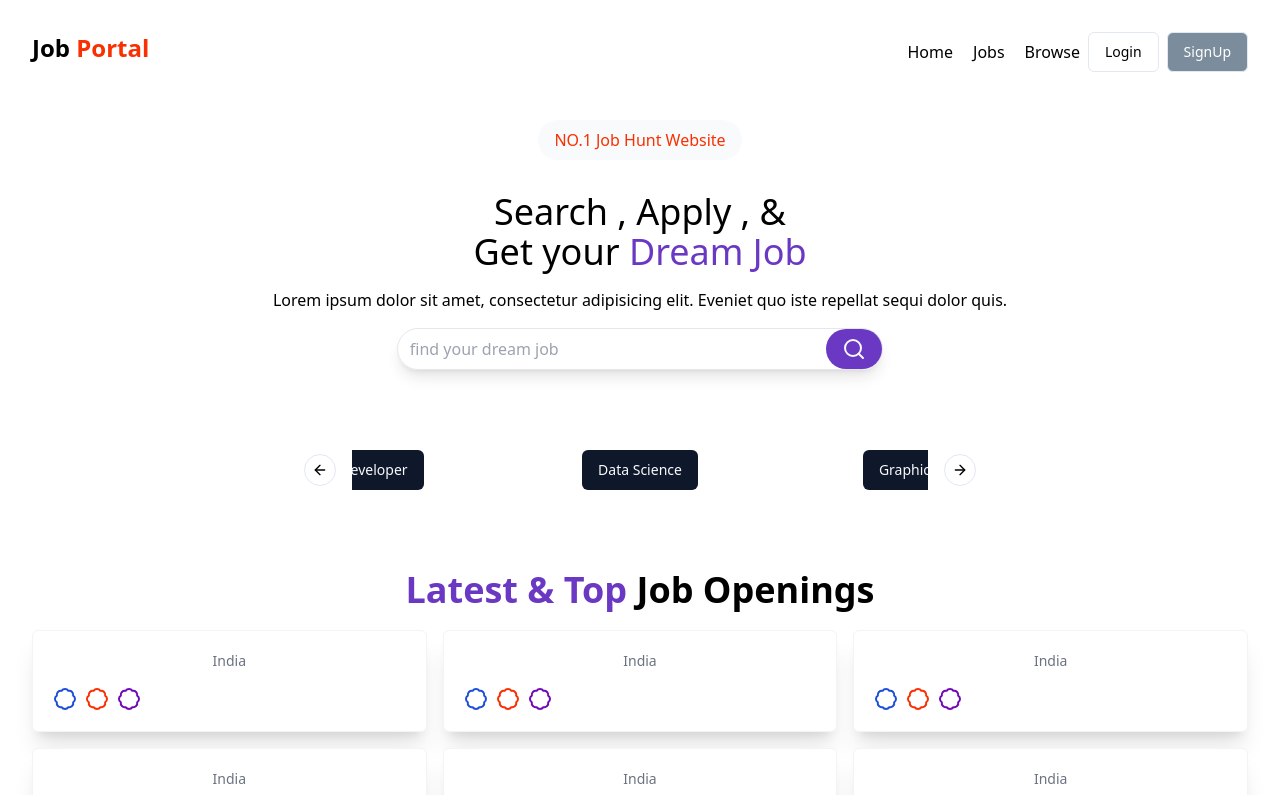
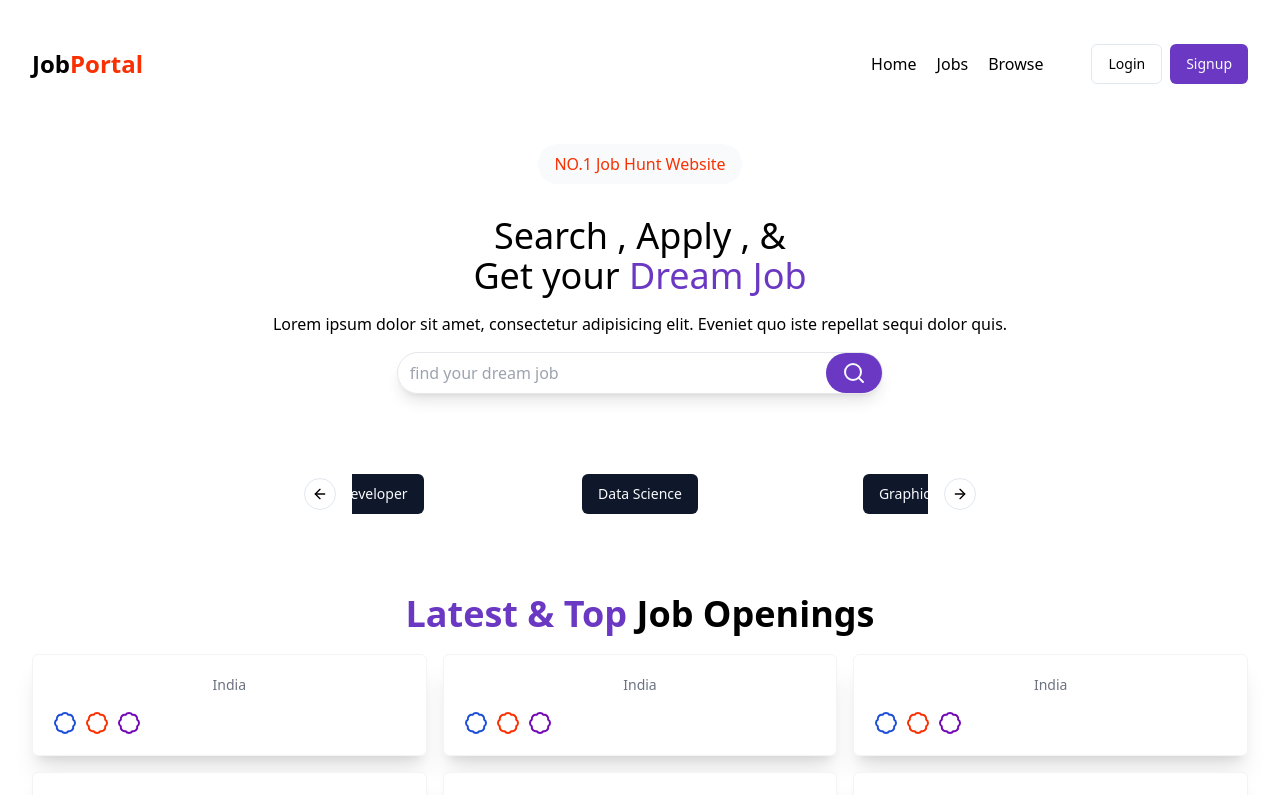
Before and after one commit to MgMorshed123/ClientCarrer, a React (Vite) app: page / in a window 1280 px wide. Shown: the top 795 px of the page. Built offline with nearby package versions, Linux system fonts and the light colour scheme.

Commit message:
creating job prtalo

```diff
--- a/src/App.jsx
+++ b/src/App.jsx
@@ -9,7 +9,7 @@ import Login from "./components/auth/Login/Login";
 import SignUp from "./components/auth/SignUp/SignUp";
 import Home from "./components/Home/Home";
 import { Toaster } from "./components/ui/sonner";
-import Jobs from "./components/Job/Jobs";
+import Jobs from "./components/Jobs/Jobs";
 // import { Home } from 'lucide-react'
 
 function App() {
--- a/src/components/auth/Login/Login.jsx
+++ b/src/components/auth/Login/Login.jsx
@@ -1,4 +1,4 @@
-import { setLoading } from "@/components/Redux/authSlice";
+import { setLoading, setUser } from "@/components/Redux/authSlice";
 import Navbar from "@/components/shared/Navbar";
 import { Button } from "@/components/ui/button";
 import { Input } from "@/components/ui/input";
@@ -38,6 +38,7 @@ const Login = () => {
         withCredentials: true,
       });
       if (res.data.success) {
+        dispatch(setUser(res.data.user));
         navigate("/");
         toast.success(res.data.message);
       }
--- a/src/components/shared/Navbar.jsx
+++ b/src/components/shared/Navbar.jsx
@@ -1,47 +1,127 @@
 import React from "react";
-import { useSelector } from "react-redux";
-import { Link } from "react-router-dom";
+import { useDispatch, useSelector } from "react-redux";
+import { Link, useNavigate } from "react-router-dom";
 import { Button } from "../ui/button";
-
+import { USER_API_END_POINT } from "../utils/constant";
+import { Popover, PopoverContent, PopoverTrigger } from "../ui/popover";
+import { Avatar, AvatarImage } from "../ui/avatar";
+import { LogOut, User2 } from "lucide-react";
+import { toast } from "sonner";
+import { Toaster } from "../ui/sonner";
+import axios from "axios";
+import { setUser } from "../Redux/authSlice";
 const Navbar = () => {
   const { user } = useSelector((state) => state.auth);
+  const dispatch = useDispatch();
+  const navigate = useNavigate();
 
-  console.log(user);
+  const logoutHandler = async () => {
+    try {
+      const res = await axios.get(`${USER_API_END_POINT}/logout`, {
+        withCredentials: true,
+      });
+      if (res.data.success) {
+        dispatch(setUser(null));
+        navigate("/");
+        Toaster.success(res.data.message);
+      }
+    } catch (error) {
+      console.log(error);
+      toast.error(error.response.data.message);
+    }
+  };
 
   return (
-    <div className="bg-white ">
-      <div className="flex align-item-center justify-between max-w-7xl">
-        <h1 className="text-2xl font-bold">
-          Job <span className="text-[#f83002]">Portal</span>
-        </h1>
-
-        <div className="flex items-center gap-2">
+    <div className="bg-white">
+      <div className="flex items-center justify-between mx-auto max-w-7xl h-16">
+        <div>
+          <h1 className="text-2xl font-bold">
+            Job<span className="text-[#F83002]">Portal</span>
+          </h1>
+        </div>
+        <div className="flex items-center gap-12">
           <ul className="flex font-medium items-center gap-5">
-            <Link to="/">Home</Link>
-            <Link to="/jobs">Jobs</Link>
-            <Link to="/browse">Browse</Link>
+            {user && user.role === "recruiter" ? (
+              <>
+                <li>
+                  <Link to="/admin/companies">Companies</Link>
+                </li>
+                <li>
+                  <Link to="/admin/jobs">Jobs</Link>
+                </li>
+              </>
+            ) : (
+              <>
+                <li>
+                  <Link to="/">Home</Link>
+                </li>
+                <li>
+                  <Link to="/jobs">Jobs</Link>
+                </li>
+                <li>
+                  <Link to="/browse">Browse</Link>
+                </li>
+              </>
+            )}
           </ul>
-
           {!user ? (
-            <>
+            <div className="flex items-center gap-2">
               <Link to="/login">
                 <Button variant="outline">Login</Button>
               </Link>
               <Link to="/signup">
-                <Button
-                  className="text-white bg-[#38526aa8] hover:bg-[#3d386a]"
-                  variant="outline"
-                >
-                  SignUp
+                <Button className="bg-[#6A38C2] hover:bg-[#5b30a6]">
+                  Signup
                 </Button>
               </Link>
-            </>
+            </div>
           ) : (
-            <div>
-              <span>Welcome, {user.name}</span>{" "}
-              {/* Assuming user has a name property */}
-              <Button variant="link">LogOut</Button>
-            </div>
+            <Popover>
+              <PopoverTrigger asChild>
+                <Avatar className="cursor-pointer">
+                  <AvatarImage
+                    src={user?.profile?.profilePhoto}
+                    alt="@shadcn"
+                  />
+                </Avatar>
+              </PopoverTrigger>
+              <PopoverContent className="w-80">
+                <div className="">
+                  <div className="flex gap-2 space-y-2">
+                    <Avatar className="cursor-pointer">
+                      <AvatarImage
+                        src={user?.profile?.profilePhoto}
+                        alt="@shadcn"
+                      />
+                    </Avatar>
+                    <div>
+                      <h4 className="font-medium">{user?.fullname}</h4>
+                      <p className="text-sm text-muted-foreground">
+                        {user?.profile?.bio}
+                      </p>
+                    </div>
+                  </div>
+                  <div className="flex flex-col my-2 text-gray-600">
+                    {user && user.role === "student" && (
+                      <div className="flex w-fit items-center gap-2 cursor-pointer">
+                        <User2 />
+                        <Button variant="link">
+                          {" "}
+                          <Link to="/profile">View Profile</Link>
+                        </Button>
+                      </div>
+                    )}
+
+                    <div className="flex w-fit items-center gap-2 cursor-pointer">
+                      <LogOut />
+                      <Button onClick={logoutHandler} variant="link">
+                        Logout
+                      </Button>
+                    </div>
+                  </div>
+                </div>
+              </PopoverContent>
+            </Popover>
           )}
         </div>
       </div>
```
Also changed, not shown: src/components/Jobs/Jobs.jsx (renamed from src/components/Job/Jobs.jsx).
